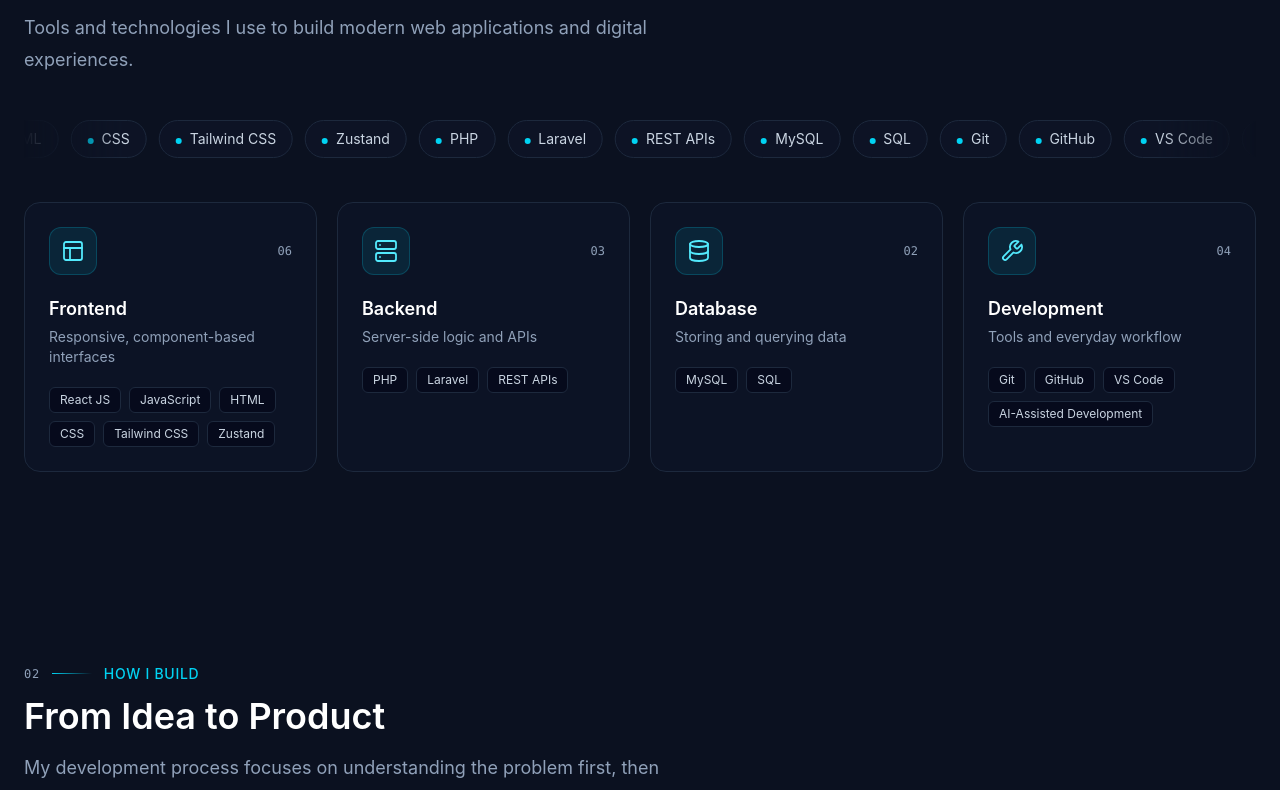
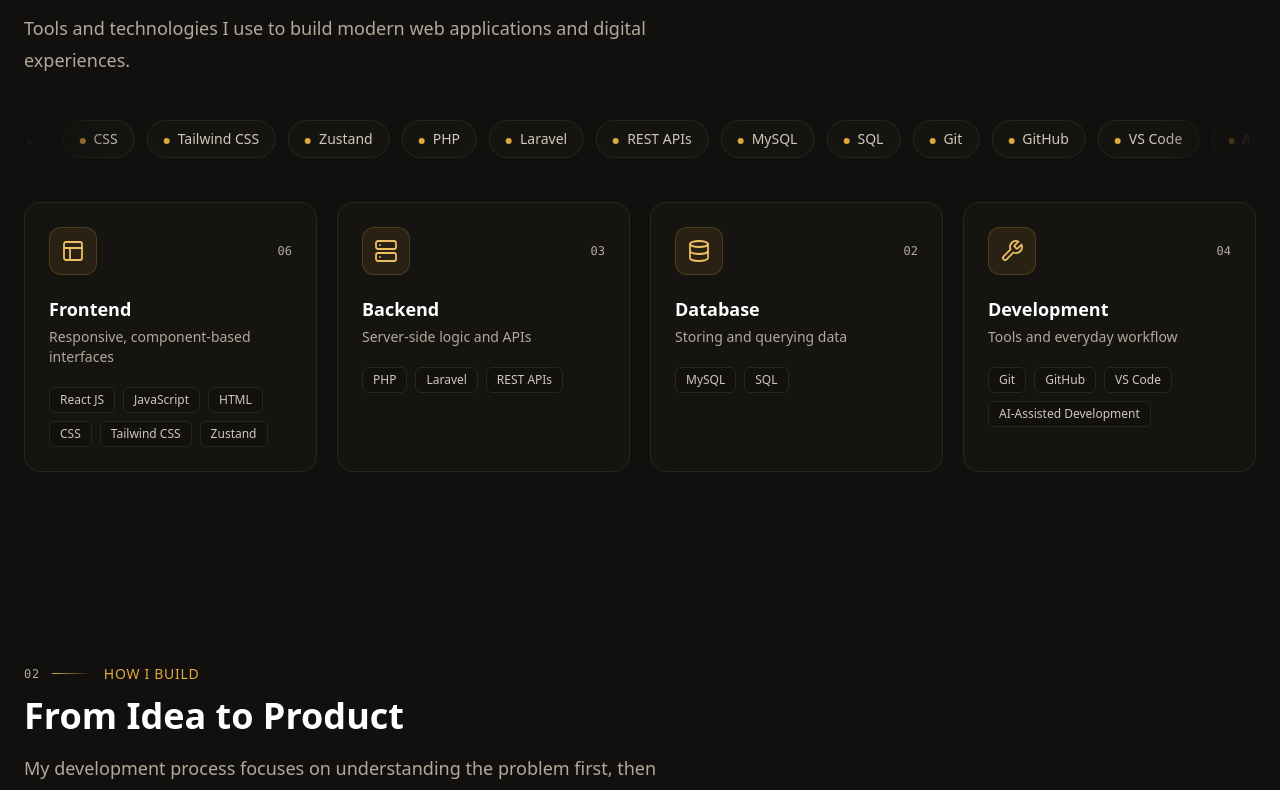
Before and after one commit to abdulsalamcode/abdul-salam-os, a React (Vite) app: page / in a window 1280 px wide. Shown: the part 3087-3877 px from the top of the page. Built offline with nearby package versions, Linux system fonts and the light colour scheme.

Commit message:
style: warm graphite and ochre design tokens with self-hosted Public Sans

```diff
--- a/index.html
+++ b/index.html
@@ -5,7 +5,7 @@
     <link rel="icon" type="image/svg+xml" href="/favicon.svg" />
     <meta name="viewport" content="width=device-width, initial-scale=1.0" />
     <meta name="color-scheme" content="dark" />
-    <meta name="theme-color" content="#0b1120" />
+    <meta name="theme-color" content="#11100E" />
 
     <title>Abdul Salam | Full-Stack Web Developer</title>
     <meta
--- a/package.json
+++ b/package.json
@@ -10,6 +10,7 @@
     "preview": "vite preview"
   },
   "dependencies": {
+    "@fontsource-variable/public-sans": "^5.3.0",
     "@tailwindcss/vite": "^4.3.3",
     "react": "^19.2.8",
     "react-dom": "^19.2.8",
--- a/src/components/Footer.jsx
+++ b/src/components/Footer.jsx
@@ -29,7 +29,7 @@ function Footer() {
               className="inline-flex items-center gap-3 rounded-lg focus:outline-none focus-visible:ring-2 focus-visible:ring-cyan-400"
             >
               <span
-                className="flex h-10 w-10 items-center justify-center rounded-lg border border-cyan-400/30 bg-slate-900 font-mono text-sm font-bold text-cyan-400 shadow-[0_0_18px_-6px_rgba(34,211,238,0.6)]"
+                className="flex h-10 w-10 items-center justify-center rounded-lg border border-cyan-400/30 bg-slate-900 font-mono text-sm font-bold text-cyan-400 shadow-[0_0_18px_-6px_rgba(224,169,59,0.6)]"
                 aria-hidden="true"
               >
                 AS
--- a/src/components/Journey.jsx
+++ b/src/components/Journey.jsx
@@ -38,7 +38,7 @@ function Journey() {
           className="absolute bottom-0 left-6 top-0 w-px -translate-x-1/2 bg-slate-800"
           aria-hidden="true"
         >
-          <div className="timeline-fill h-full w-full bg-gradient-to-b from-cyan-400 via-sky-500 to-transparent" />
+          <div className="timeline-fill h-full w-full bg-gradient-to-b from-cyan-400 via-cyan-500 to-transparent" />
         </div>
 
         <ol className="space-y-6">
@@ -49,7 +49,7 @@ function Journey() {
               <li key={item.id} className="relative pl-16">
                 {/* Node */}
                 <span
-                  className={`absolute left-6 top-6 flex h-10 w-10 -translate-x-1/2 items-center justify-center rounded-full border bg-[#0b1120] ${
+                  className={`absolute left-6 top-6 flex h-10 w-10 -translate-x-1/2 items-center justify-center rounded-full border bg-slate-950 ${
                     isCurrent
                       ? "border-cyan-400 text-cyan-300"
                       : item.status === "next"
--- a/src/components/Workspace.jsx
+++ b/src/components/Workspace.jsx
@@ -64,7 +64,7 @@ function Workspace() {
           className="relative p-4 sm:p-6"
           style={{
             backgroundImage:
-              "radial-gradient(rgba(148, 163, 184, 0.10) 1px, transparent 1px)",
+              "radial-gradient(rgba(163, 156, 140, 0.10) 1px, transparent 1px)",
             backgroundSize: "22px 22px",
           }}
         >
--- a/src/components/desktop/Taskbar.jsx
+++ b/src/components/desktop/Taskbar.jsx
@@ -118,7 +118,7 @@ function Taskbar() {
   return (
     <nav
       aria-label="Taskbar"
-      className="fixed inset-x-0 bottom-0 z-[100] h-[var(--taskbar-h)] border-t border-slate-800 bg-[#0b1120]/85 shadow-[0_-8px_30px_rgba(0,0,0,0.35)] backdrop-blur-xl before:pointer-events-none before:absolute before:inset-x-0 before:top-0 before:h-px before:bg-gradient-to-r before:from-transparent before:via-cyan-400/40 before:to-transparent"
+      className="fixed inset-x-0 bottom-0 z-[100] h-[var(--taskbar-h)] border-t border-slate-800 bg-slate-950/85 shadow-[0_-8px_30px_rgba(0,0,0,0.35)] backdrop-blur-xl before:pointer-events-none before:absolute before:inset-x-0 before:top-0 before:h-px before:bg-gradient-to-r before:from-transparent before:via-cyan-400/40 before:to-transparent"
     >
       <div className="flex h-full items-center gap-1 pl-2 sm:gap-2 sm:pl-3">
         {/* Start button + menu */}
@@ -136,7 +136,7 @@ function Taskbar() {
             }`}
           >
             <span
-              className="flex h-7 w-7 items-center justify-center rounded-md border border-cyan-400/40 bg-slate-900 font-mono text-xs font-bold text-cyan-400 shadow-[0_0_14px_-4px_rgba(34,211,238,0.7)]"
+              className="flex h-7 w-7 items-center justify-center rounded-md border border-cyan-400/40 bg-slate-900 font-mono text-xs font-bold text-cyan-400 shadow-[0_0_14px_-4px_rgba(224,169,59,0.7)]"
               aria-hidden="true"
             >
               AS
--- a/src/index.css
+++ b/src/index.css
@@ -1,16 +1,80 @@
+/* Self-hosted Public Sans (variable). Weights used on the site: 400, 500, 600 */
+@import "@fontsource-variable/public-sans/wght.css";
 @import "tailwindcss";
 
-/* Accessible secondary-text shades (WCAG AA on the dark surfaces) */
-@theme {
-  --color-slate-500: #8091a9;
-  --color-slate-600: #7b8ba3;
+/* ------------------------------------------------------------
+   Design tokens
+   ------------------------------------------------------------
+   Palette: warm graphite with one ochre accent.
+
+   1) SEMANTIC TOKENS (use these in new code):
+        bg, surface, raised, line  -> backgrounds and borders
+        ink, ink-body, ink-muted, ink-faint -> text
+        accent, accent-hover, accent-deep, accent-shade, accent-ink
+        focus -> keyboard focus ring colour
+
+   2) COMPATIBILITY MAPPINGS (temporary):
+      The components still use the old Tailwind class names, so the
+      names below are mapped onto the tokens above. Only the shades
+      the site actually uses are mapped.
+        slate-950 = bg        slate-900 = surface
+        slate-800 = raised    slate-700 = line
+        slate-100..600 = text steps
+        cyan-400 = accent     cyan-300 = accent-hover
+        cyan-500 = accent-deep  cyan-950 = accent-shade
+      "cyan-*" now means ochre. Unused shades (e.g. cyan-100) are NOT
+      mapped on purpose: if one appears later it will show the old
+      blue-ish default, which makes the mistake easy to spot.
+      Status colours (emerald) and the contact-card colours are
+      intentionally left alone.
+   ------------------------------------------------------------ */
+@theme static {
+  --font-sans: "Public Sans Variable", ui-sans-serif, system-ui,
+    sans-serif;
+  /* Only 400 / 500 / 600 are used: bold maps to 600 */
+  --font-weight-bold: 600;
+
+  /* Semantic tokens */
+  --color-bg: #11100e;
+  --color-surface: #1a1815;
+  --color-raised: #2a2722;
+  --color-line: #3d3932;
+
+  --color-ink: #f1ede4;
+  --color-ink-body: #cfc9bb;
+  --color-ink-muted: #b1aa9b;
+  --color-ink-faint: #9a9384;
+
+  --color-accent: #e0a93b;
+  --color-accent-hover: #edbe63;
+  --color-accent-deep: #c98f22;
+  --color-accent-shade: #2a1d0e;
+  --color-accent-ink: #11100e;
+  --color-focus: #e0a93b;
+
+  /* Compatibility: slate -> neutrals */
+  --color-slate-100: var(--color-ink);
+  --color-slate-200: #e4dfd3;
+  --color-slate-300: var(--color-ink-body);
+  --color-slate-400: var(--color-ink-muted);
+  --color-slate-500: #a39c8c;
+  --color-slate-600: var(--color-ink-faint);
+  --color-slate-700: var(--color-line);
+  --color-slate-800: var(--color-raised);
+  --color-slate-900: var(--color-surface);
+  --color-slate-950: var(--color-bg);
+
+  /* Compatibility: cyan -> accent */
+  --color-cyan-300: var(--color-accent-hover);
+  --color-cyan-400: var(--color-accent);
+  --color-cyan-500: var(--color-accent-deep);
+  --color-cyan-950: var(--color-accent-shade);
 }
 
 :root {
   --taskbar-h: 3.5rem;
-  font-family: Inter, system-ui, sans-serif;
-  color: #f8fafc;
-  background: #0b1120;
+  color: var(--color-ink);
+  background: var(--color-bg);
 }
 
 * {
@@ -20,7 +84,7 @@
 body {
   margin: 0;
   min-height: 100vh;
-  background: #0b1120;
+  background: var(--color-bg);
 }
 html {
   scroll-behavior: smooth;
@@ -160,7 +224,7 @@ section[id] {
     height: 44rem;
     background: radial-gradient(
       closest-side,
-      rgba(34, 211, 238, 0.16),
+      color-mix(in srgb, var(--color-accent) 8%, transparent),
       transparent
     );
     animation: drift-a 26s ease-in-out infinite alternate;
@@ -172,7 +236,7 @@ section[id] {
     height: 48rem;
     background: radial-gradient(
       closest-side,
-      rgba(99, 102, 241, 0.14),
+      rgba(241, 237, 228, 0.035),
       transparent
     );
     animation: drift-b 32s ease-in-out infinite alternate;
@@ -184,15 +248,15 @@ section[id] {
     height: 40rem;
     background: radial-gradient(
       closest-side,
-      rgba(14, 165, 233, 0.1),
+      color-mix(in srgb, var(--color-accent) 4%, transparent),
       transparent
     );
     animation: drift-a 36s ease-in-out infinite alternate-reverse;
   }
   .bg-grid {
     background-image:
-      linear-gradient(rgba(148, 163, 184, 0.045) 1px, transparent 1px),
-      linear-gradient(90deg, rgba(148, 163, 184, 0.045) 1px, transparent 1px);
+      linear-gradient(rgba(207, 201, 187, 0.04) 1px, transparent 1px),
+      linear-gradient(90deg, rgba(207, 201, 187, 0.04) 1px, transparent 1px);
     background-size: 56px 56px;
     mask-image: radial-gradient(
       ellipse 80% 60% at 50% 0%,
@@ -211,7 +275,7 @@ section[id] {
     transition: opacity 0.3s;
     background: radial-gradient(
       340px circle at var(--mx, 50%) var(--my, 50%),
-      rgba(34, 211, 238, 0.12),
+      color-mix(in srgb, var(--color-accent) 9%, transparent),
       transparent 60%
     );
   }
```
Also changed, not shown: src/components/Header.jsx (+4 -4 lines), src/components/IntroScreen.jsx (+5 -5 lines), 1 other file (tests, documents, lock files or other folders).
